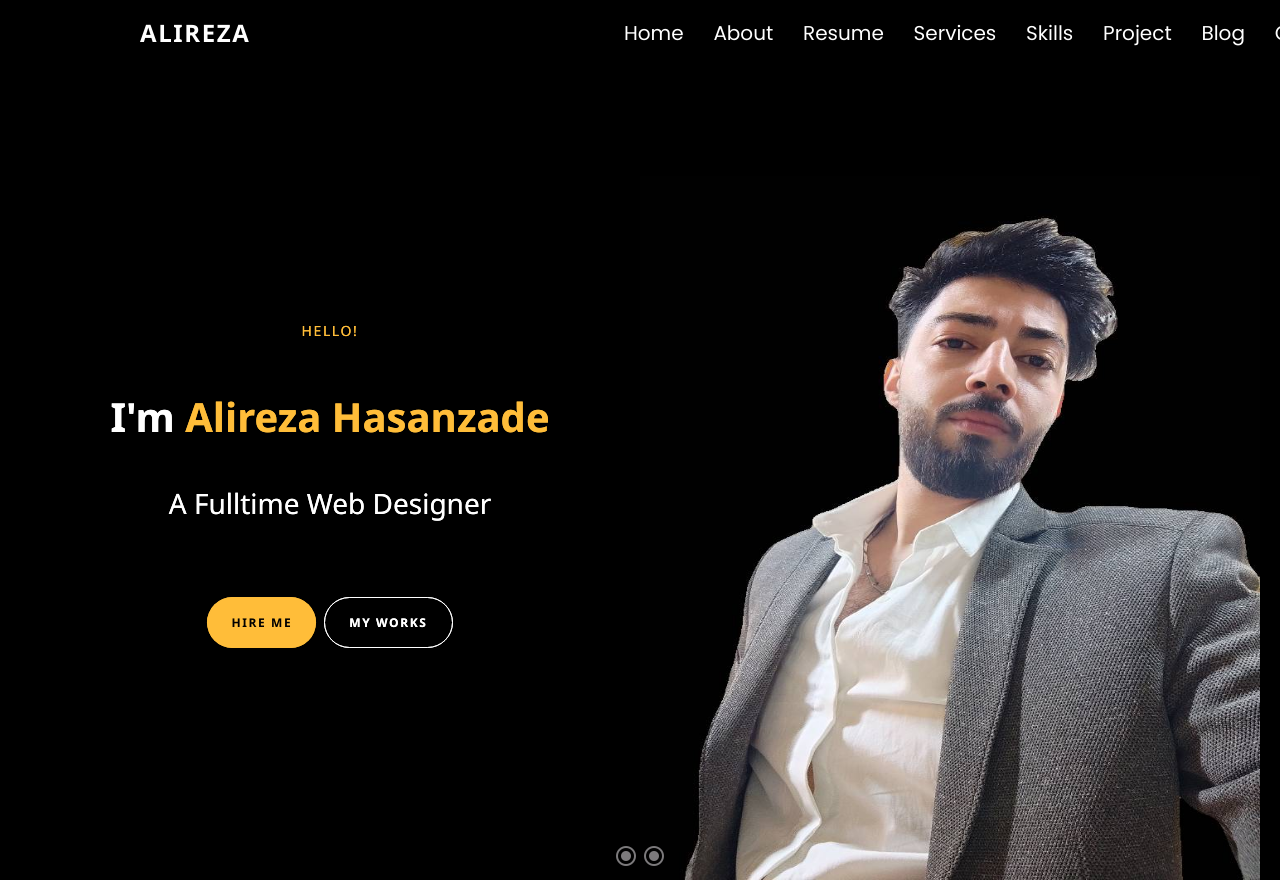
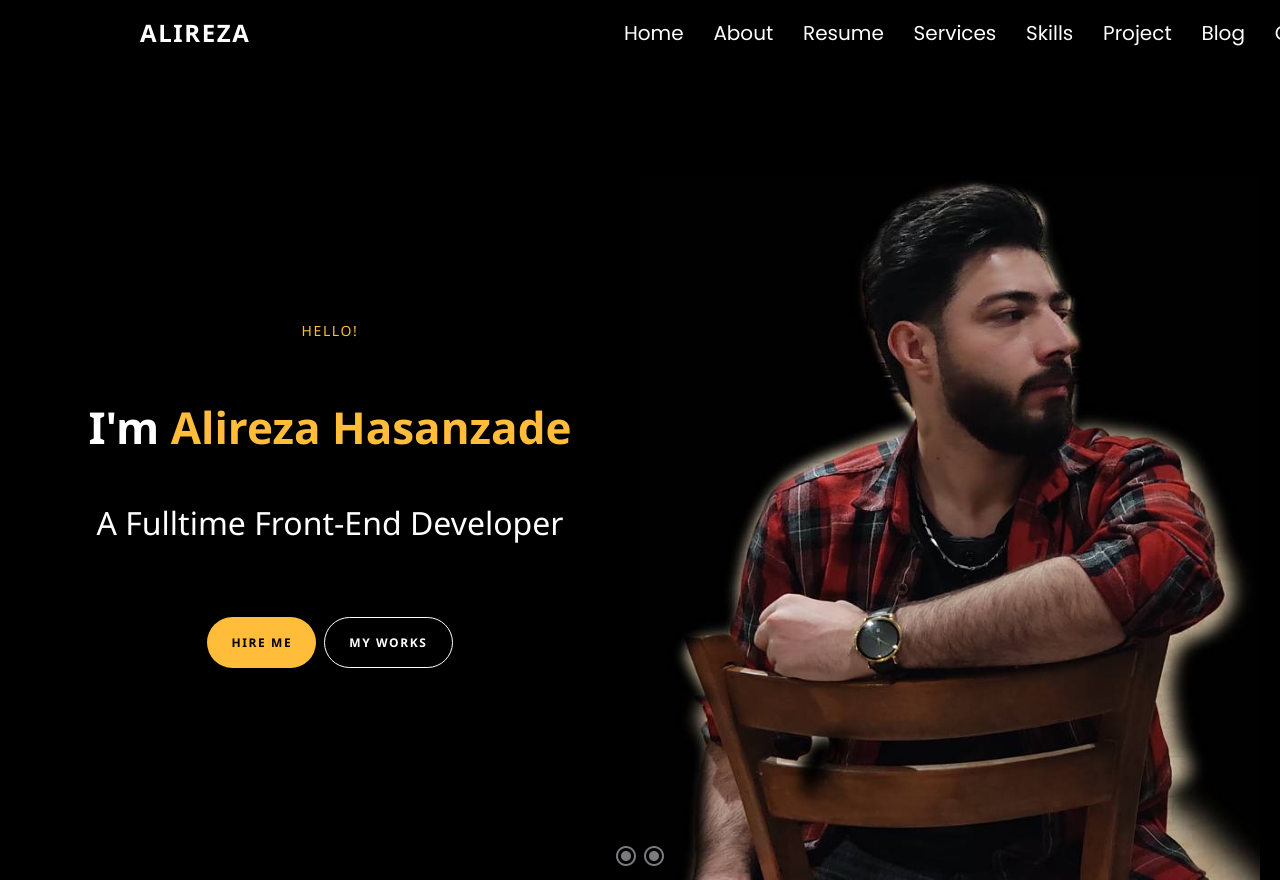
Before and after one commit to Arh321/personalBlog, a website: page html/index.html in a window 1280 px wide. Shown: the top 880 px of the page. Drawn offline with nearby package versions, Linux system fonts and the light colour scheme.

Commit message:
fix some bugs

```diff
--- a/css/extrem.css
+++ b/css/extrem.css
@@ -8,7 +8,7 @@
 }
 
 @keyframes move {
-    0%{scale: 0.95; opacity: 0.2;}
+    0%{scale: 0.9; opacity: 0.2;}
     100%{scale: 1; opacity: 1;}
 }
 
--- a/css/home.css
+++ b/css/home.css
@@ -203,14 +203,26 @@
         height: 80%;
         position: absolute;
         bottom: 0;
-        display: flex;
+        display: none;
         justify-content: center;
     }
 
     .home_introsecond img{
-        width: 50%;
+        width: 40%;
         height: 100%;
         position: absolute;
         right: 0;
     }
+
+    .--line2{
+        font-size: 4.4rem;
+        line-height: 52px;
+    }
+
+    .--line2 span{
+        font-size: 4.4rem;
+    }
+    .--line3{
+        font-size: 3.2rem;
+    }
 }
--- a/html/index.html
+++ b/html/index.html
@@ -62,11 +62,11 @@
     </div>
     <div id="Home" class="home">
         <div id="home1" class="home_introFirst">
-            <img src="../Assets/images/download (1).png" alt="alireza">
+            <img src="../Assets/images/-1_orig (2).jpeg" alt="alireza">
             <div class="introFirst">
                 <p class="introFirst--text --line1">HELLO!</p>
                 <p class="introFirst--text --line2">I'm <span>Alireza Hasanzade</span></p>
-                <p class="introFirst--text --line3">A Fulltime Web Designer</p>
+                <p class="introFirst--text --line3">A Fulltime Front-End Developer</p>
                 <div class="introFirst_button">
                     <button class="--button1">HIRE ME</button>
                     <button class="--button2">MY WORKS</button>
@@ -74,11 +74,11 @@
             </div>
         </div>
         <div id="home2" class="home_introsecond">
-            <img src="../Assets/images/download (1).png" alt="alireza">
+            <img src="../Assets/images/-1_orig (1).jpeg" alt="alireza">
             <div class="introFirst">
                 <p class="introFirst--text --line1">HELLO!</p>
-                <p class="introFirst--text --line2">I'm <span>Alireza Hasanzade</span></p>
-                <p class="introFirst--text --line3">A Fulltime Web Designer</p>
+                <p class="introFirst--text --line2">I'm <span>Web Designer</span> based in mashhad</p>
+                <p class="introFirst--text --line3">A Fulltime Front-End Developer</p>
                 <div class="introFirst_button">
                     <button class="--button1">HIRE ME</button>
                     <button class="--button2">MY WORKS</button>
@@ -100,7 +100,7 @@
     </div>
     <div id="About" class="About__container">
         <div class="about-image">
-            <img src="../Assets/images/-1_orig.jpeg" alt="alireza">
+            <img src="../Assets/images/-1_orig (2).jpeg" alt="alireza">
         </div>
         <div class="About">
         <h1 id="alaki" data-aos="fade-up">About Me</h1>
@@ -328,7 +328,7 @@
         </form>
 
         <div class="message-form-image">
-            <img src="../Assets/images/download (1).png" alt="alireza">
+            <img src="../Assets/images/-1_orig (2).jpeg" alt="alireza">
         </div>
     </div>
     <footer class="footer">
```
Also changed, not shown: Assets/images/-1_orig (1).jpeg (added), Assets/images/-1_orig (2).jpeg (added).
